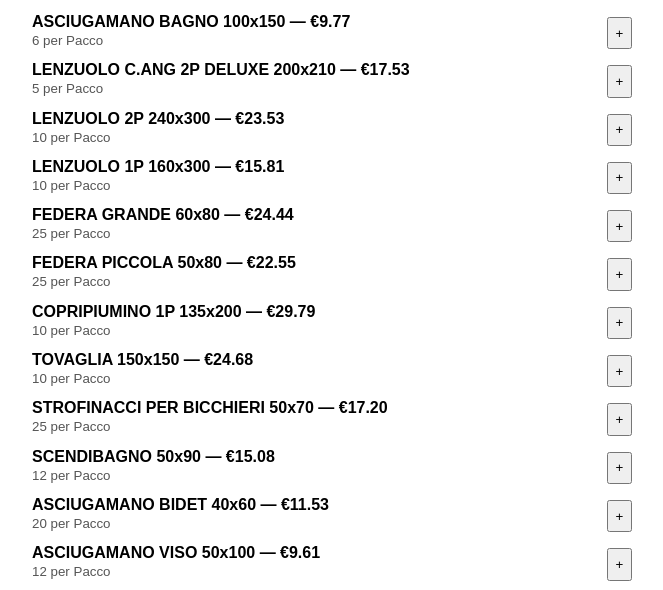
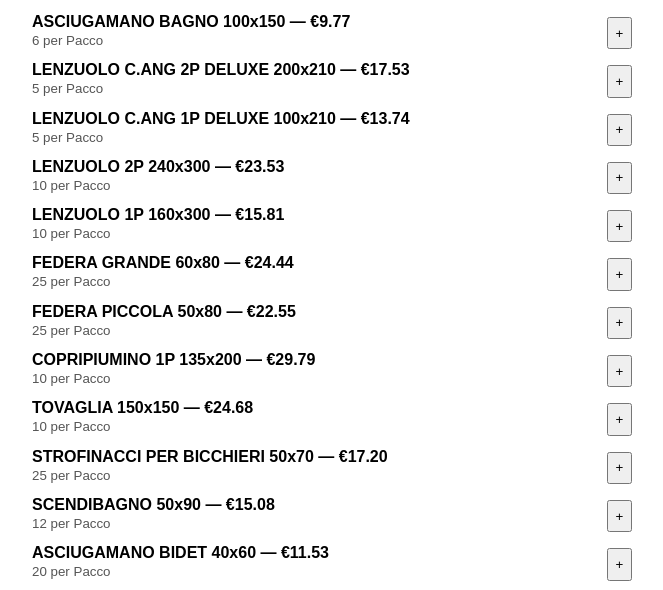
Before and after one commit to MUSEFacility/webshopINgarda, a website: page public/index.html in a window 1280 px wide. Shown: the part 191-781 px from the top of the page, without its empty margins (308-971 px from the left). Drawn offline with Linux system fonts and the light colour scheme.

Commit message:
Update index.html

```diff
--- a/public/index.html
+++ b/public/index.html
@@ -112,16 +112,17 @@
       const PRODUCTS = [
         { id: 1, title: "ASCIUGAMANO BAGNO 100x150", description: "6 per Pacco", price: 9.77 },
         { id: 2, title: "LENZUOLO C.ANG 2P DELUXE 200x210", description: "5 per Pacco", price: 17.53 },
-        { id: 3, title: "LENZUOLO 2P 240x300", description: "10 per Pacco", price: 23.53 },
-        { id: 4, title: "LENZUOLO 1P 160x300", description: "10 per Pacco", price: 15.81 },
-        { id: 5, title: "FEDERA GRANDE 60x80", description: "25 per Pacco", price: 24.44 },
-        { id: 6, title: "FEDERA PICCOLA 50x80", description: "25 per Pacco", price: 22.55 },
-        { id: 7, title: "COPRIPIUMINO 1P 135x200", description: "10 per Pacco", price: 29.79 },
-        { id: 8, title: "TOVAGLIA 150x150", description: "10 per Pacco", price: 24.68 },
-        { id: 9, title: "STROFINACCI PER BICCHIERI 50x70", description: "25 per Pacco", price: 17.2 },
-        { id: 10, title: "SCENDIBAGNO 50x90", description: "12 per Pacco", price: 15.08 },
-        { id: 11, title: "ASCIUGAMANO BIDET 40x60", description: "20 per Pacco", price: 11.53 },
-        { id: 12, title: "ASCIUGAMANO VISO 50x100", description: "12 per Pacco", price: 9.61 },
+        { id: 3, title: "LENZUOLO C.ANG 1P DELUXE 100x210", description: "5 per Pacco", price: 13.74 },
+        { id: 4, title: "LENZUOLO 2P 240x300", description: "10 per Pacco", price: 23.53 },
+        { id: 5, title: "LENZUOLO 1P 160x300", description: "10 per Pacco", price: 15.81 },
+        { id: 6, title: "FEDERA GRANDE 60x80", description: "25 per Pacco", price: 24.44 },
+        { id: 7, title: "FEDERA PICCOLA 50x80", description: "25 per Pacco", price: 22.55 },
+        { id: 8, title: "COPRIPIUMINO 1P 135x200", description: "10 per Pacco", price: 29.79 },
+        { id: 9, title: "TOVAGLIA 150x150", description: "10 per Pacco", price: 24.68 },
+        { id: 10, title: "STROFINACCI PER BICCHIERI 50x70", description: "25 per Pacco", price: 17.2 },
+        { id: 11, title: "SCENDIBAGNO 50x90", description: "12 per Pacco", price: 15.08 },
+        { id: 12, title: "ASCIUGAMANO BIDET 40x60", description: "20 per Pacco", price: 11.53 },
+        { id: 13, title: "ASCIUGAMANO VISO 50x100", description: "12 per Pacco", price: 9.61 },
       ];
       const cart = [];
 
```
